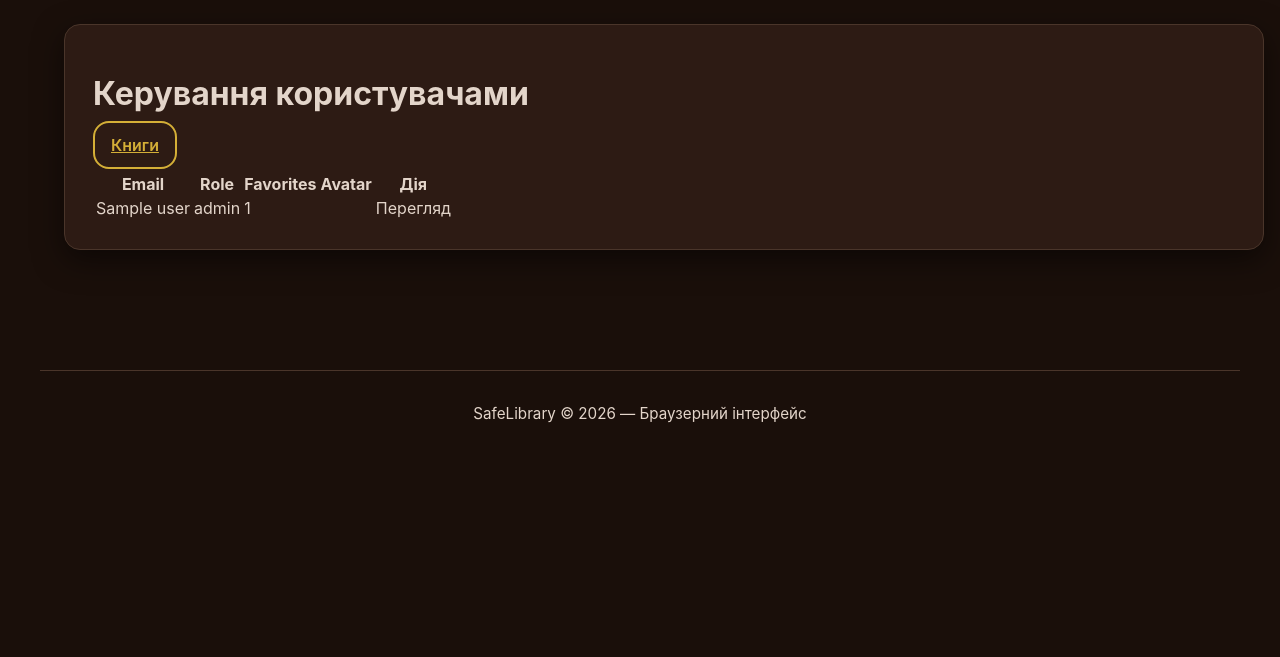
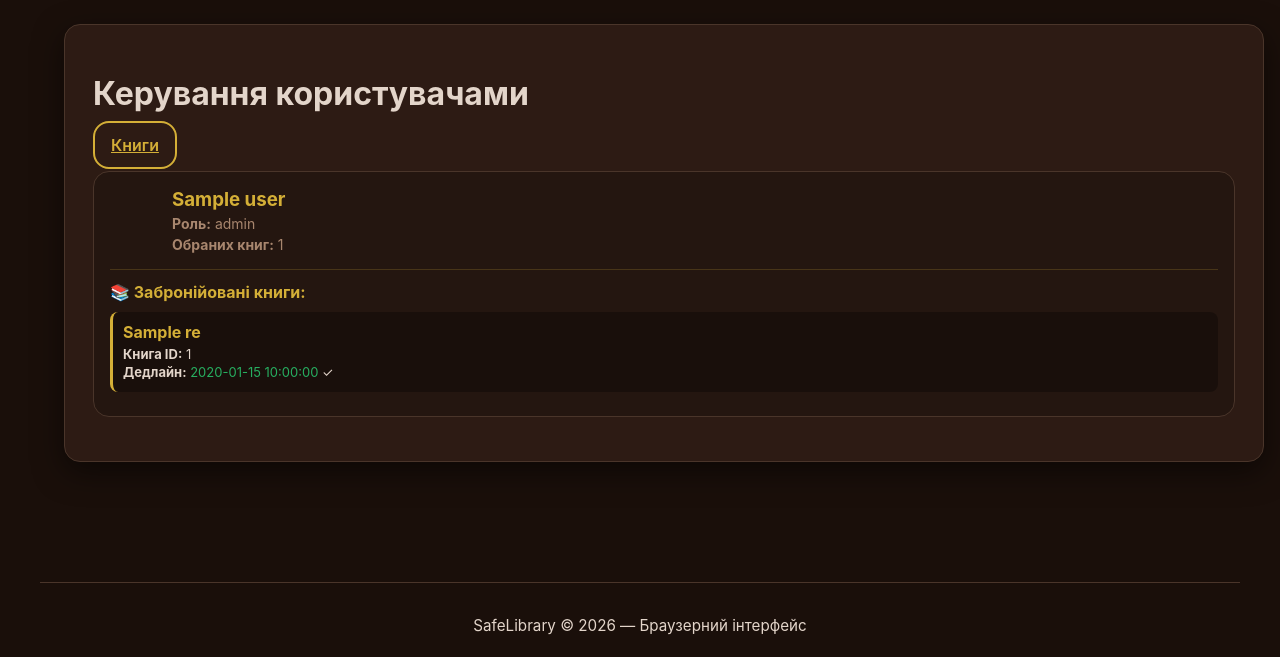
Before and after one commit to Sofia8239/library-security-system, a Python web app: template frontend/templates/admin_users.html in a window 1280 px wide. Shown: the part 67-724 px from the top of the page. Run offline with Jinja, Linux system fonts and the light colour scheme; the template is opened without the code that fills it: most values are stand-ins (such as "Sample title", 1, 10 or a date in 2020).

Commit message:
Sofia Durliesku -Added the ability for higher roles to view which books the user has taken out

```diff
--- a/frontend/static/style.css
+++ b/frontend/static/style.css
@@ -956,6 +956,13 @@ body {
   flex-shrink: 0;
 }
 
+.book-cover-container {
+  display: flex;
+  justify-content: center;
+  align-items: flex-start;
+  margin-right: 20px;
+}
+
 .detail-info {
   flex: 1;
 }
--- a/frontend/templates/admin_users.html
+++ b/frontend/templates/admin_users.html
@@ -8,27 +8,139 @@
     {% endif %}
     <a href="{{ url_for('admin_books') }}" class="outlined-btn">Книги</a>
   </p>
-  <table class="data-table">
-    <thead><tr><th>Email</th><th>Role</th><th>Favorites</th><th>Avatar</th><th>Дія</th></tr></thead>
-    <tbody>
-      {% for uname, info in users.items() %}
-      <tr>
-        <td>{{ uname }}</td>
-        <td>{{ info.role }}</td>
-        <td>{{ info.favorites_count }}</td>
-        <td><img src="{{ resolve_asset_url(info.profile_picture_path) }}" style="height:40px;"/></td>
-        <td>
+
+  <style>
+    .user-card {
+      border: 1px solid var(--card-border);
+      border-radius: var(--border-radius);
+      padding: 16px;
+      margin-bottom: 16px;
+      background: rgba(0,0,0,0.2);
+    }
+    .user-header {
+      display: flex;
+      align-items: center;
+      gap: 12px;
+      margin-bottom: 12px;
+    }
+    .user-avatar {
+      width: 50px;
+      height: 50px;
+      border-radius: 50%;
+      background-size: cover;
+      background-position: center;
+    }
+    .user-meta {
+      flex: 1;
+    }
+    .user-meta h3 {
+      margin: 0;
+      color: var(--text-gold);
+    }
+    .user-meta p {
+      margin: 4px 0;
+      font-size: 14px;
+      color: var(--secondary-accent);
+    }
+    .reservations-section {
+      margin-top: 12px;
+      padding-top: 12px;
+      border-top: 1px solid rgba(212, 175, 55, 0.2);
+    }
+    .reservation-item {
+      background: rgba(0,0,0,0.3);
+      padding: 10px;
+      margin-bottom: 8px;
+      border-radius: 8px;
+      border-left: 3px solid var(--text-gold);
+    }
+    .reservation-item.overdue {
+      border-left-color: #e74c3c;
+      background: rgba(231, 76, 60, 0.1);
+    }
+    .reservation-item h4 {
+      margin: 0 0 4px 0;
+      color: var(--text-gold);
+    }
+    .reservation-item.overdue h4 {
+      color: #e74c3c;
+    }
+    .reservation-detail {
+      font-size: 13px;
+      margin: 2px 0;
+      color: var(--text-light);
+    }
+    .overdue-badge {
+      display: inline-block;
+      background: #e74c3c;
+      color: white;
+      padding: 2px 8px;
+      border-radius: 4px;
+      font-size: 12px;
+      font-weight: bold;
+      margin-left: 6px;
+    }
+    .no-reservations {
+      color: var(--secondary-accent);
+      font-style: italic;
+      font-size: 14px;
+    }
+    .user-actions {
+      display: flex;
+      gap: 8px;
+      margin-top: 8px;
+    }
+  </style>
+
+  <div class="users-list">
+    {% for uname, info in users.items() %}
+    <div class="user-card">
+      <div class="user-header">
+        <div class="user-avatar" style="background-image:url('{{ resolve_asset_url(info.profile_picture_path) }}')"></div>
+        <div class="user-meta">
+          <h3>{{ uname }}</h3>
+          <p><strong>Роль:</strong> {{ info.role }}</p>
+          <p><strong>Обраних книг:</strong> {{ info.favorites_count }}</p>
+        </div>
+        <div class="user-actions">
           {% if is_admin %}
           <form method="post" action="{{ url_for('admin_delete_user', email=uname) }}" style="display:inline">
             <button type="submit" class="outlined-btn" onclick="return confirm('Видалити користувача?')">Видалити</button>
           </form>
-          {% else %}
-          <span>Перегляд</span>
           {% endif %}
-        </td>
-      </tr>
-      {% endfor %}
-    </tbody>
-  </table>
+        </div>
+      </div>
+
+      {% if info.reservations %}
+      <div class="reservations-section">
+        <h4 style="margin: 0 0 10px 0; color: var(--text-gold);">📚 Забронійовані книги:</h4>
+        {% for res in info.reservations %}
+        <div class="reservation-item {% if res.is_overdue %}overdue{% endif %}">
+          <h4>
+            {{ res.book_title }}
+            {% if res.is_overdue %}
+            <span class="overdue-badge">ОВЕРДЮ</span>
+            {% endif %}
+          </h4>
+          <div class="reservation-detail"><strong>Книга ID:</strong> {{ res.book_id }}</div>
+          <div class="reservation-detail">
+            <strong>Дедлайн:</strong>
+            {% if res.is_overdue %}
+              <span style="color: #e74c3c;">{{ res.expiry_time }}</span> ❌
+            {% else %}
+              <span style="color: #27ae60;">{{ res.expiry_time }}</span> ✓
+            {% endif %}
+          </div>
+        </div>
+        {% endfor %}
+      </div>
+      {% else %}
+      <div class="reservations-section">
+        <p class="no-reservations">Немає забронійованих книг</p>
+      </div>
+      {% endif %}
+    </div>
+    {% endfor %}
+  </div>
 </div>
 {% endblock %}
```
Also changed, not shown: backend/library_system.py (+32 -3 lines), data/audit_log.txt (+15 -0 lines), frontend/templates/book_detail.html (+2 -21 lines), data/library.db.
